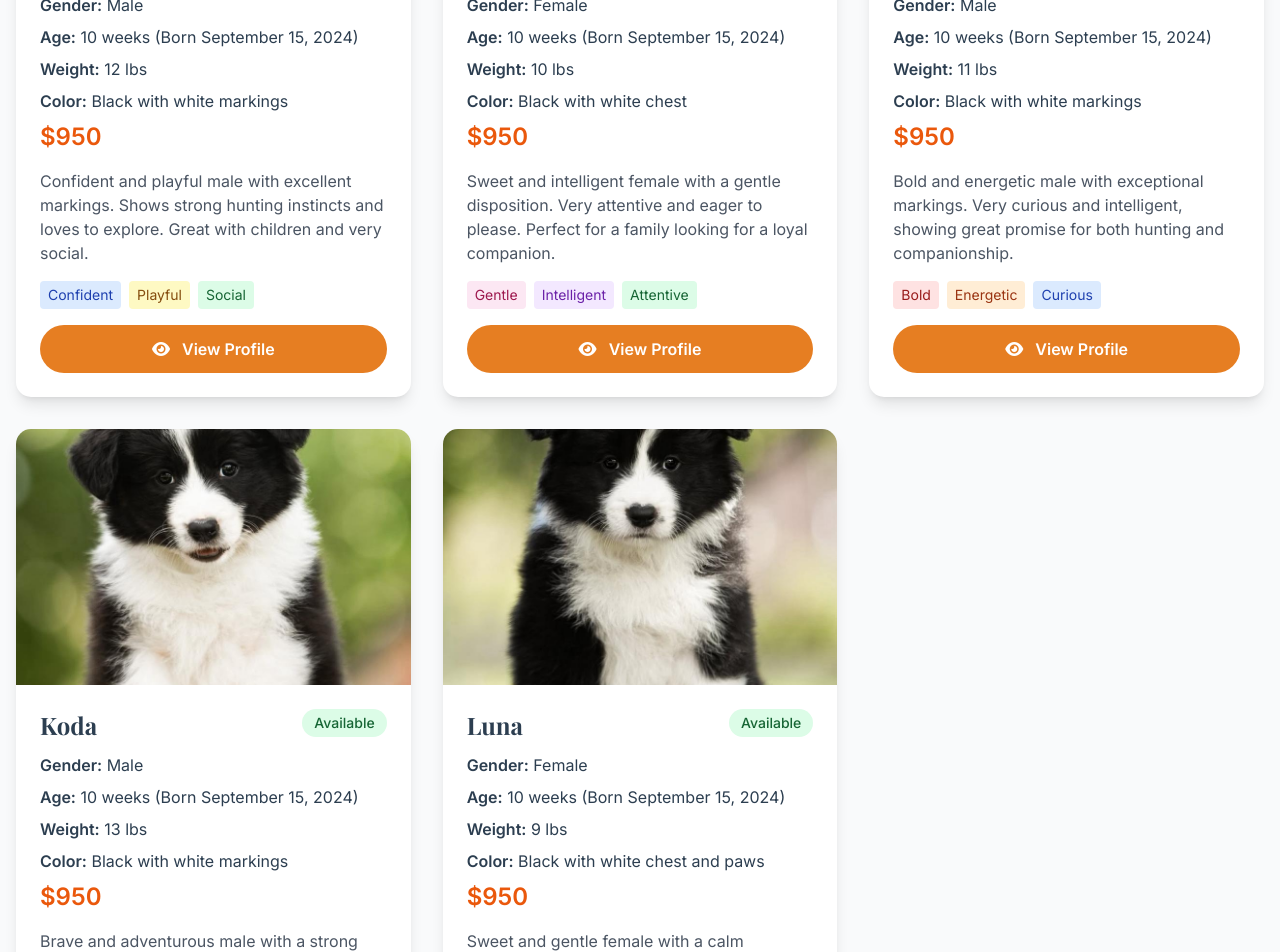
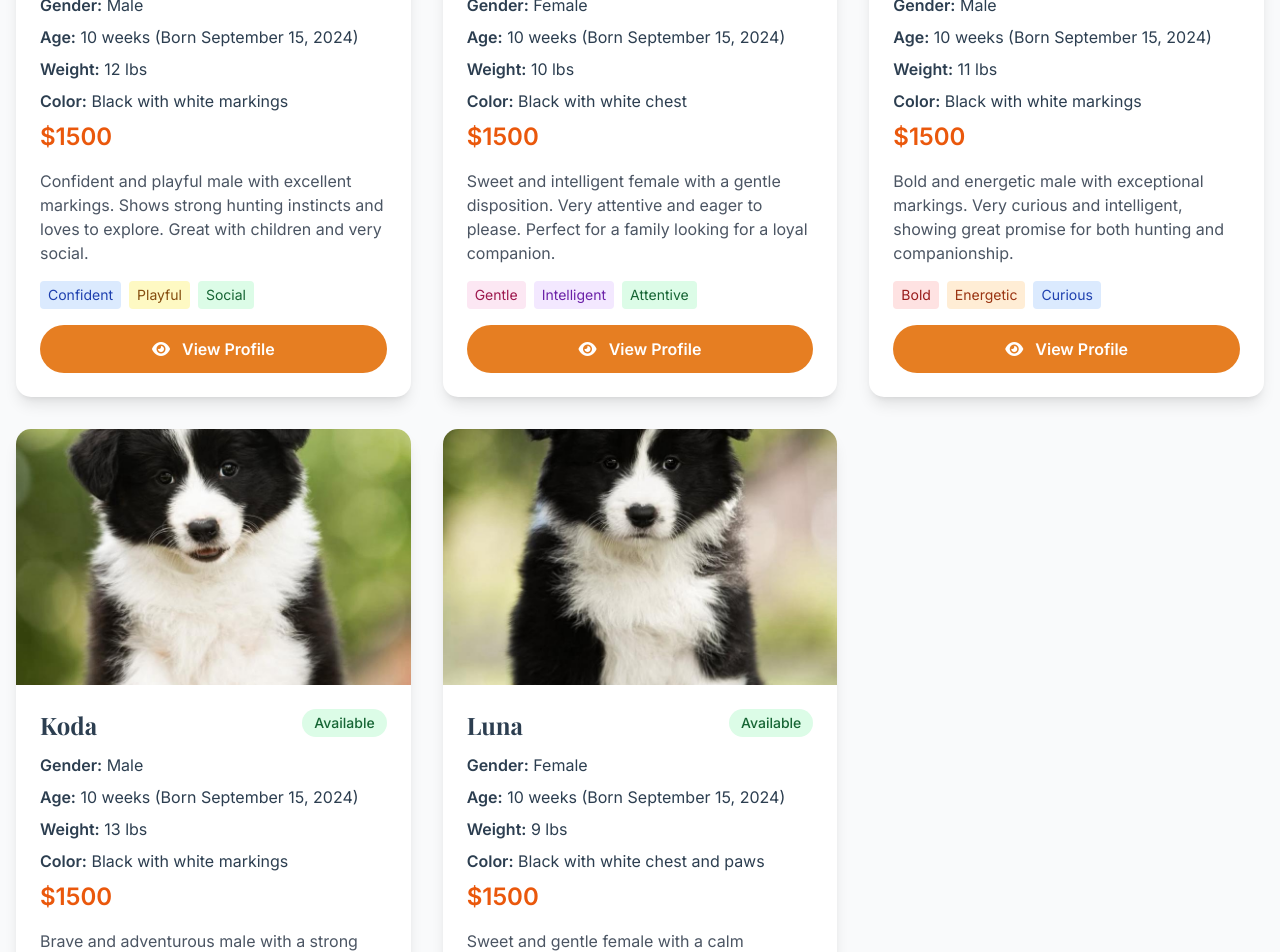
Before and after one commit to NoungaJoseph/KamiKenel, a plain HTML site: page frontend/puppies.html in a window 1280 px wide. Shown: the part 1020-1972 px from the top of the page. Drawn offline with nearby package versions, Linux system fonts and the light colour scheme.

```diff
--- a/frontend/puppies.html
+++ b/frontend/puppies.html
@@ -625,7 +625,7 @@
                             <p><strong>Age:</strong> 10 weeks (Born September 15, 2024)</p>
                             <p><strong>Weight:</strong> 12 lbs</p>
                             <p><strong>Color:</strong> Black with white markings</p>
-                            <p class="text-2xl font-bold text-orange-600 mt-3">$950</p>
+                            <p class="text-2xl font-bold text-orange-600 mt-3">$1500</p>
                         </div>
                         <p class="text-gray-600 mb-4">
                             Confident and playful male with excellent markings. Shows strong hunting instincts and loves
@@ -660,7 +660,7 @@
                             <p><strong>Age:</strong> 10 weeks (Born September 15, 2024)</p>
                             <p><strong>Weight:</strong> 10 lbs</p>
                             <p><strong>Color:</strong> Black with white chest</p>
-                            <p class="text-2xl font-bold text-orange-600 mt-3">$950</p>
+                            <p class="text-2xl font-bold text-orange-600 mt-3">$1500</p>
                         </div>
                         <p class="text-gray-600 mb-4">
                             Sweet and intelligent female with a gentle disposition. Very attentive and eager to please.
@@ -695,7 +695,7 @@
                             <p><strong>Age:</strong> 10 weeks (Born September 15, 2024)</p>
                             <p><strong>Weight:</strong> 11 lbs</p>
                             <p><strong>Color:</strong> Black with white markings</p>
-                            <p class="text-2xl font-bold text-orange-600 mt-3">$950</p>
+                            <p class="text-2xl font-bold text-orange-600 mt-3">$1500</p>
                         </div>
                         <p class="text-gray-600 mb-4">
                             Bold and energetic male with exceptional markings. Very curious and intelligent, showing
@@ -730,7 +730,7 @@
                             <p><strong>Age:</strong> 10 weeks (Born September 15, 2024)</p>
                             <p><strong>Weight:</strong> 13 lbs</p>
                             <p><strong>Color:</strong> Black with white markings</p>
-                            <p class="text-2xl font-bold text-orange-600 mt-3">$950</p>
+                            <p class="text-2xl font-bold text-orange-600 mt-3">$1500</p>
                         </div>
                         <p class="text-gray-600 mb-4">
                             Brave and adventurous male with a strong personality. Natural leader with excellent hunting
@@ -765,7 +765,7 @@
                             <p><strong>Age:</strong> 10 weeks (Born September 15, 2024)</p>
                             <p><strong>Weight:</strong> 9 lbs</p>
                             <p><strong>Color:</strong> Black with white chest and paws</p>
-                            <p class="text-2xl font-bold text-orange-600 mt-3">$950</p>
+                            <p class="text-2xl font-bold text-orange-600 mt-3">$1500</p>
                         </div>
                         <p class="text-gray-600 mb-4">
                             Sweet and gentle female with a calm demeanor. Very affectionate and loves attention. Perfect
```
